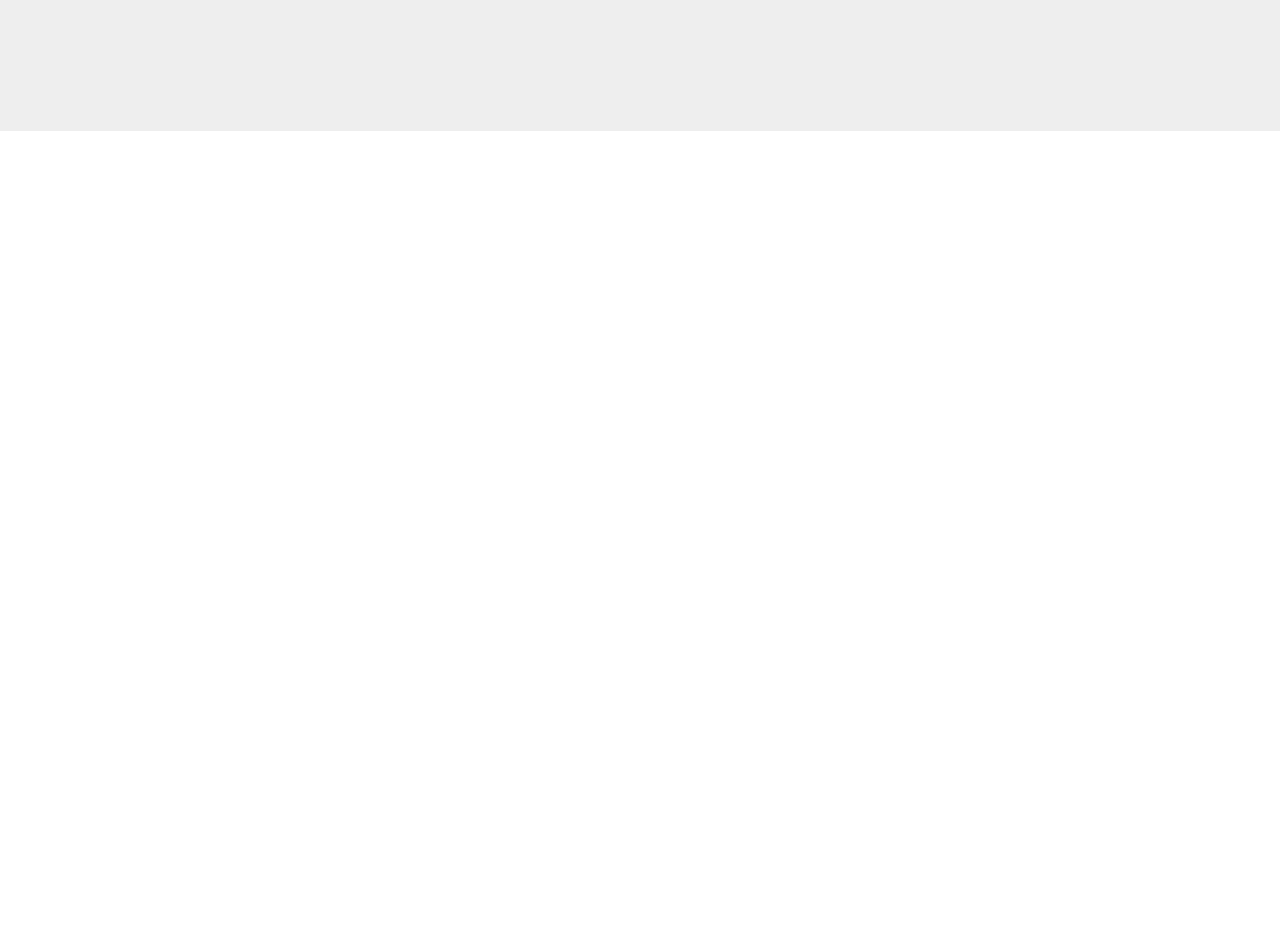
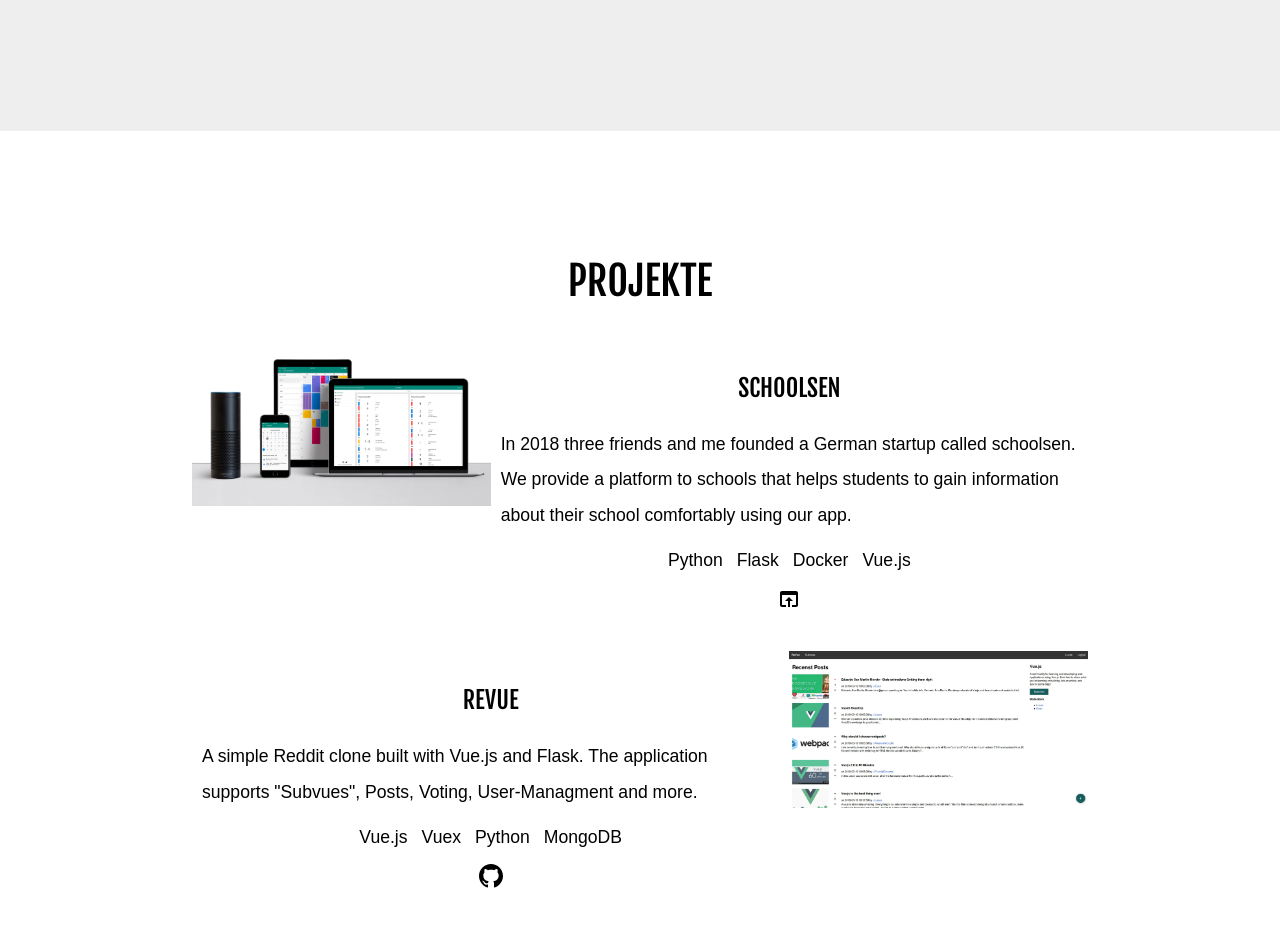
Before and after one commit to LucasHild/lucas-hild.de, a Vue app: page / in a window 1280 px wide. Shown: the part 2020-2947 px from the top of the page. Before the commit the page ends 2151 px from the top, so only its background shows below. Built offline with nearby package versions, Linux system fonts and the light colour scheme; no server answers; a web font is replaced by a local one.

Commit message:
Add section 'Projects'

```diff
--- a/src/assets/css/objects.css
+++ b/src/assets/css/objects.css
@@ -1,5 +1,5 @@
 .dark-section {
-    background-color: #eeeeee;
+    background-color: var(--dark-background-color);
 }
 
 .button-wrapper {
--- a/src/assets/css/settings.css
+++ b/src/assets/css/settings.css
@@ -1,4 +1,5 @@
 :root {
     --primary-color: rgb(21, 144, 219);
     --pimary-color-dark: rgb(19, 129, 196);
+    --dark-background-color: #eeeeee
 }
--- /dev/null
+++ b/src/views/Home/FeaturedProject.vue
@@ -0,0 +1,93 @@
+<template>
+    <div class="featured-project" :class="{ 'swap-image-and-content': swapImageAndContent }">
+        <img :src="project.image" :key="project.title" />
+        <div class="content-wrapper">
+            <div class="content">
+                <h3>{{ project.title }}</h3>
+                <p>{{ project.text }}</p>
+                <ul class="technologies">
+                    <li
+                        v-for="technology in project.technologies"
+                        class="secondary mono"
+                        :key="technology"
+                    >{{ technology }}</li>
+                </ul>
+
+                <div class="icons">
+                    <a v-if="project.githubURL" :href="project.githubURL" target="_blank">
+                        <svg xmlns="http://www.w3.org/2000/svg" width="24" height="24" viewBox="0 0 24 24">
+                            <path
+                                d="M12 0c-6.626 0-12 5.373-12 12 0 5.302 3.438 9.8 8.207 11.387.599.111.793-.261.793-.577v-2.234c-3.338.726-4.033-1.416-4.033-1.416-.546-1.387-1.333-1.756-1.333-1.756-1.089-.745.083-.729.083-.729 1.205.084 1.839 1.237 1.839 1.237 1.07 1.834 2.807 1.304 3.492.997.107-.775.418-1.305.762-1.604-2.665-.305-5.467-1.334-5.467-5.931 0-1.311.469-2.381 1.236-3.221-.124-.303-.535-1.524.117-3.176 0 0 1.008-.322 3.301 1.23.957-.266 1.983-.399 3.003-.404 1.02.005 2.047.138 3.006.404 2.291-1.552 3.297-1.23 3.297-1.23.653 1.653.242 2.874.118 3.176.77.84 1.235 1.911 1.235 3.221 0 4.609-2.807 5.624-5.479 5.921.43.372.823 1.102.823 2.222v3.293c0 .319.192.694.801.576 4.765-1.589 8.199-6.086 8.199-11.386 0-6.627-5.373-12-12-12z"
+                            />
+                        </svg>
+                    </a>
+                    <a v-if="project.externalURL" :href="project.externalURL" target="_blank">
+                        <svg xmlns="http://www.w3.org/2000/svg" width="24" height="24" viewBox="0 0 24 24">
+                            <path d="M0 0h24v24H0z" fill="none" />
+                            <path
+                                d="M19 4H5c-1.11 0-2 .9-2 2v12c0 1.1.89 2 2 2h4v-2H5V8h14v10h-4v2h4c1.1 0 2-.9 2-2V6c0-1.1-.89-2-2-2zm-7 6l-4 4h3v6h2v-6h3l-4-4z"
+                            />
+                        </svg>
+                    </a>
+                </div>
+            </div>
+        </div>
+    </div>
+</template>
+
+<script>
+export default {
+    name: 'featured-project',
+
+    props: ['project', 'swapImageAndContent']
+}
+</script>
+
+<style scoped>
+.featured-project {
+    display: grid;
+    grid-template-columns: 1fr 2fr;
+    margin-bottom: 25px;
+}
+
+.featured-project:hover {
+    background: var(--dark-background-color);
+}
+
+.featured-project.swap-image-and-content {
+    grid-template-columns: 2fr 1fr;
+}
+
+.featured-project.swap-image-and-content img {
+    order: 1;
+}
+
+img {
+    width: 100%;
+}
+
+.content-wrapper {
+    display: flex;
+    place-items: center;
+    padding: 10px;
+}
+
+ul.technologies {
+    list-style-type: none;
+    padding-left: 0;
+    text-align: center;
+}
+
+ul.technologies li {
+    display: inline;
+    margin: 0 7px;
+}
+
+.icons {
+    text-align: center;
+}
+
+.icons svg {
+    margin: 0 7px;
+}
+</style>
--- a/src/views/Home/Home.vue
+++ b/src/views/Home/Home.vue
@@ -4,6 +4,7 @@
 
         <About />
         <Blog class="dark-section" />
+        <Projects />
     </div>
 </template>
 
@@ -11,10 +12,11 @@
 import HeaderComponent from '@/components/HeaderComponent'
 import About from '@/views/Home/About'
 import Blog from '@/views/Home/Blog'
+import Projects from '@/views/Home/Projects'
 
 export default {
     name: 'home',
 
-    components: { HeaderComponent, About, Blog }
+    components: { HeaderComponent, About, Blog, Projects }
 }
 </script>
--- /dev/null
+++ b/src/views/Home/Projects.vue
@@ -0,0 +1,42 @@
+<template>
+    <section class="projects">
+        <div class="container">
+            <h2>Projekte</h2>
+            <FeaturedProject v-for="(project, index) in projects" :project="project" :swapImageAndContent="index % 2 != 0" :key="project.title"  />
+        </div>
+    </section>
+</template>
+
+<script>
+import FeaturedProject from '@/views/Home/FeaturedProject'
+
+export default {
+    name: 'projects',
+
+    components: { FeaturedProject },
+
+    data() {
+        return {
+            projects: [
+                {
+                    title: 'schoolsen',
+                    text: 'In 2018 three friends and me founded a German startup called schoolsen. We provide a platform to schools that helps students to gain information about their school comfortably using our app.',
+                    image: require('@/assets/img/schoolsen.webp'),
+                    technologies: ['Python', 'Flask', 'Docker', 'Vue.js'],
+                    externalURL: 'https://schoolsen.de'
+                },
+                {
+                    title: 'ReVue',
+                    text: 'A simple Reddit clone built with Vue.js and Flask. The application supports "Subvues", Posts, Voting, User-Managment and more.',
+                    image: require('@/assets/img/revue.webp'),
+                    technologies: ['Vue.js', 'Vuex', 'Python', 'MongoDB'],
+                    githubURL: 'https://github.com/Lanseuo/revue'
+                }
+            ]
+        }
+    }
+}
+</script>
+
+<style scoped>
+</style>
```
Also changed, not shown: src/assets/img/revue.webp (added), src/assets/img/schoolsen.webp (added).
